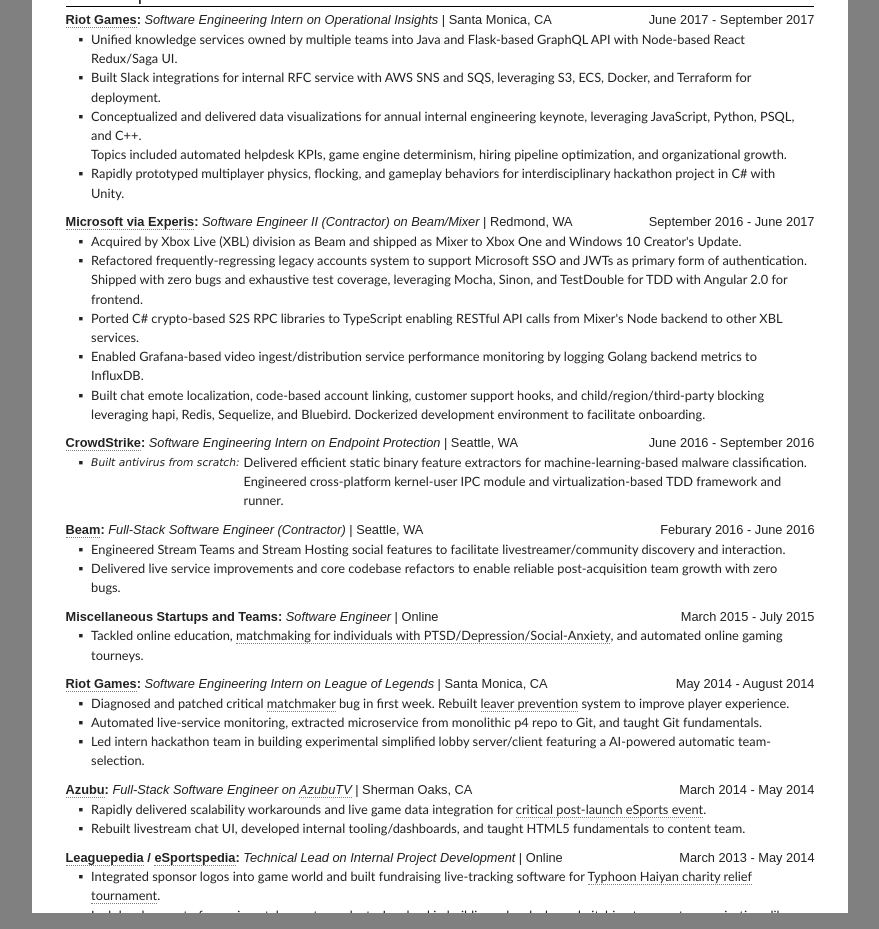
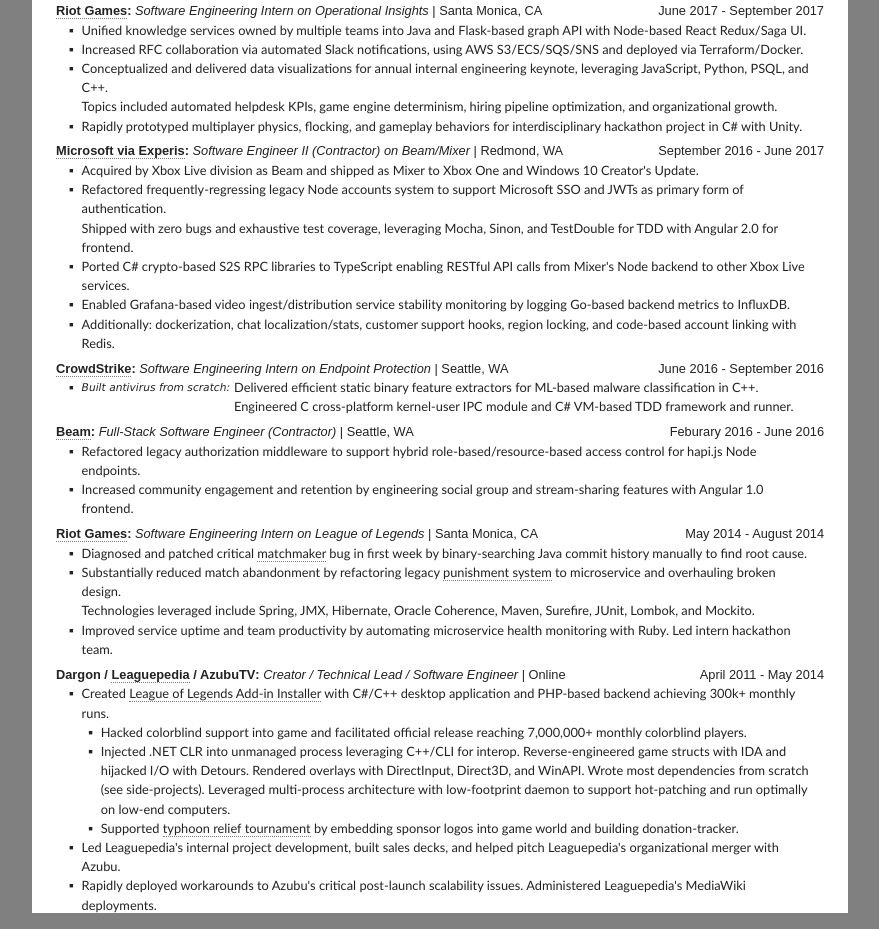
Before and after one commit to ItzWarty/resume, a plain HTML site: page index.html in a window 1280 px wide. Shown: the part 159-1088 px from the top of the page, without its empty margins (200-1079 px from the left). Drawn offline with Linux system fonts and the light colour scheme.

Commit message:
reword more stuff

```diff
--- a/index.html
+++ b/index.html
@@ -4,6 +4,10 @@
 What you did, how you did it, why did it matter.
 Accomplished X as measured by Y by doing Z.
 Include language used next to project.
+
+Refactor
+Impact
+
 -->
 <html>
   <head>
@@ -64,12 +68,12 @@ Include language used next to project.
                      <ul>
                         <li>
                            <p>
-                              Unified knowledge services owned by multiple teams into Java and Flask-based GraphQL API with Node-based React Redux/Saga UI.</br>
+                              Unified knowledge services owned by multiple teams into Java and Flask-based graph API with Node-based React Redux/Saga UI.</br>
                            </p>
                         </li>
                         <li>
                            <p>
-                              Built Slack integrations for internal RFC service with AWS SNS and SQS, leveraging S3, ECS, Docker, and Terraform for deployment.
+                              Increased RFC collaboration via automated Slack notifications, using AWS S3/ECS/SQS/SNS and deployed via Terraform/Docker.
                               <!-- Engineered internal knowledge API and frontend to consolidate company-wide tooling (e.g. org chart queries, RFCs, code dependencies). -->
                            </p>
                         </li>
@@ -107,16 +111,6 @@ Include language used next to project.
                   </section>
                </li>
                <li class="thing">
-               <!--
-
-               What you did, how you did it, why did it matter.
-               Accomplished X as measured by Y by doing Z.
-               Include language used next to project.
-
-               Refactor
-               Impact
-
-               -->
                   <header>
                      <h1><a href="https://www.mixer.com/">Microsoft via Experis</a></h1>
                      <address>Redmond, WA</address>
@@ -127,13 +121,13 @@ Include language used next to project.
                      <ul>
                         <li>
                            <p>
-                              Acquired by Xbox Live (XBL) division as Beam and
+                              Acquired by Xbox Live division as Beam and
                               shipped as Mixer to Xbox One and Windows 10 Creator's Update.
                            </p>
                         </li>
                         <li>
                            <p>
-                              Refactored frequently-regressing legacy accounts system to support Microsoft SSO and JWTs as primary form of authentication.</br>
+                              Refactored frequently-regressing legacy Node accounts system to support Microsoft SSO and JWTs as primary form of authentication.</br>
 
                               Shipped with zero bugs and exhaustive test coverage, leveraging Mocha, Sinon, and TestDouble for TDD with Angular 2.0 for frontend.
                            </p>
@@ -141,19 +135,19 @@ Include language used next to project.
                         <li>
                            <p>
                               Ported C# crypto-based S2S RPC libraries to TypeScript enabling
-                              RESTful API calls from Mixer's Node backend to other XBL services.
+                              RESTful API calls from Mixer's Node backend to other Xbox Live services.
                            </p>
                         </li>
                         <li>
                            <p>
-                              Enabled Grafana-based video ingest/distribution service performance monitoring
-                              by logging Golang backend metrics to InfluxDB.
+                              Enabled Grafana-based video ingest/distribution service stability monitoring
+                              by logging Go-based backend metrics to InfluxDB.
                            </p>
                         </li>
                         <li>
                            <p>
-                              Built chat emote localization, code-based account linking, customer support hooks, and child/region/third-party blocking
-                              leveraging hapi, Redis, Sequelize, and Bluebird. Dockerized development environment to facilitate onboarding.
+                              Additionally: dockerization, chat localization/stats, customer support hooks, region locking, and code-based account linking with Redis.
+                              <!-- leveraging hapi, Redis, Sequelize, and Bluebird. Dockerized development environment to facilitate onboarding. -->
                            </p>
                         </li>
                         <!-- <li> -->
@@ -188,14 +182,24 @@ Include language used next to project.
                         <li>
                            <h2>Built antivirus from scratch:</h2>
                            <p>
-                              Delivered efficient static binary feature extractors for machine-learning-based malware classification.<br/>
-                              Engineered cross-platform kernel-user IPC module and virtualization-based TDD framework and runner.
+                              Delivered efficient static binary feature extractors for ML-based malware classification in C++.<br/>
+                              Engineered C cross-platform kernel-user IPC module and C# VM-based TDD framework and runner.
                            </p>
                         </li>
                      </ul>
                   </section>
                </li>
                <li class="thing">
+                  <!--
+
+                  What you did, how you did it, why did it matter.
+                  Accomplished X as measured by Y by doing Z.
+                  Include language used next to project.
+
+                  Refactor
+                  Impact
+
+                  -->
                   <header>
                      <h1><a href="https://beam.pro">Beam</a></h1>
                      <address>Seattle, WA</address>
@@ -206,18 +210,24 @@ Include language used next to project.
                      <ul>
                         <li>
                            <p>
-                              Engineered Stream Teams and Stream Hosting social features to facilitate livestreamer/community discovery and interaction.
+                              Refactored legacy authorization middleware to support hybrid role-based/resource-based access control for hapi.js Node endpoints.
                            </p>
                         </li>
                         <li>
                            <p>
+                              Increased community engagement and retention by engineering social group and stream-sharing features with Angular 1.0 frontend.
+                              <!-- Engineered Stream Teams and Stream Hosting social features to facilitate livestreamer/community discovery and interaction. -->
+                           </p>
+                        </li>
+                        <!-- <li>
+                           <p>
                               Delivered live service improvements and core codebase refactors to enable reliable post-acquisition team growth with zero bugs.
                            </p>
-                        </li>
+                        </li> -->
                      </ul>
                   </section>
                </li>
-               <li class="thing">
+               <!-- <li class="thing">
                   <header>
                      <h1>Miscellaneous Startups and Teams</h1>
                      <address class="online">Online</address>
@@ -233,7 +243,7 @@ Include language used next to project.
                         </li>
                      </ul>
                   </section>
-               </li>
+               </li> -->
                <li class="thing">
                   <header>
                      <h1><a href="http://www.riotgames.com/">Riot Games</a></h1>
@@ -245,24 +255,35 @@ Include language used next to project.
                      <ul>
                         <li>
                            <p>
-                              Diagnosed and patched critical <a href="http://na.leagueoflegends.com/en/tag/team-builder">matchmaker</a> bug in first week.
-                              Rebuilt <a href="https://support.riotgames.com/hc/en-us/articles/201752714-LeaverBuster-FAQ">leaver prevention</a> system to improve player experience.
+                              Diagnosed and patched critical <a href="http://na.leagueoflegends.com/en/tag/team-builder">matchmaker</a> bug in first week by binary-searching Java commit history manually to find root cause.
                            </p>
                         </li>
                         <li>
                            <p>
-                              Automated live-service monitoring, extracted microservice from monolithic p4 repo to Git, and taught Git fundamentals.
+                              Substantially reduced match abandonment by
+                              refactoring legacy <a href="https://support.riotgames.com/hc/en-us/articles/201752714-LeaverBuster-FAQ">punishment system</a> to microservice
+                              and overhauling broken design.<br/>
+                              Technologies leveraged include Spring, JMX, Hibernate, Oracle Coherence, Maven, Surefire, JUnit, Lombok, and Mockito.
                            </p>
                         </li>
                         <li>
                            <p>
+                              Improved service uptime and team productivity by automating microservice health monitoring with Ruby. Led intern hackathon team.
+                               <!-- and extracting microservices from P4 monolith to Git. -->
+                              <!-- Automated microservice monitoring with Ruby, migrated codebase from P4 monolith to Git, taught Git, and led intern hackathon team. -->
+                              <!-- and taught team Git fundamentals. -->
+                              <!-- Automated live-service monitoring, extracted microservice from monolithic p4 repo to Git, and taught Git fundamentals. -->
+                           </p>
+                        </li>
+                        <!-- <li>
+                           <p>
                               Led intern hackathon team in building experimental simplified lobby server/client featuring a AI-powered automatic team-selection.
                            </p>
-                        </li>
+                        </li> -->
                      </ul>
                   </section>
                </li>
-               <li class="thing">
+               <!-- <li class="thing">
                   <header>
                      <h1><a href="http://www.azubu.tv/company-profile">Azubu</a></h1>
                      <address>Sherman Oaks, CA</address>
@@ -283,24 +304,58 @@ Include language used next to project.
                         </li>
                      </ul>
                   </section>
-               </li>
+               </li> -->
                <li class="thing">
                   <header>
-                     <h1><a href="http://lol.gamepedia.com/">Leaguepedia</a> / <a href="http://lol.esportspedia.com/">eSportspedia</a></h1>
+                     <h1>Dargon / <a href="http://lol.gamepedia.com/">Leaguepedia</a> / AzubuTV</h1>
                      <address class="online">Online</address>
-                     <time>March 2013 - May 2014</time>
-                     <span class="role">Technical Lead on Internal Project Development</span>
+                     <time>April 2011 - May 2014</time>
+                     <span class="role">Creator / Technical Lead / Software Engineer</span>
                   </header>
                   <section>
                      <ul>
                         <li>
                            <p>
-                              Integrated sponsor logos into game world and built fundraising live-tracking software for <a href="http://lol.gamepedia.com/Pros_Play_for_the_Philippines">Typhoon Haiyan charity relief tournament</a>.
+                              Created <a href="http://forums.na.leagueoflegends.com/board/showthread.php?t=722943%255D">League of Legends Add-in Installer</a> with C#/C++ desktop application and PHP-based backend achieving 300k+ monthly runs.
+                           </p>
+                        </li>
+                        <li style="margin-left: 1.5em;">
+                           <p>
+                              Hacked colorblind support into game and facilitated official release reaching 7,000,000+ monthly colorblind players.
+                           </p>
+                        </li>
+                        <li style="margin-left: 1.5em;">
+                           <p>
+                              Injected .NET CLR into unmanaged process leveraging C++/CLI for interop. Reverse-engineered game structs with IDA and hijacked I/O with Detours.
+                              Rendered overlays with DirectInput, Direct3D, and WinAPI. Wrote most dependencies from scratch (see side-projects).
+                              Leveraged multi-process architecture with low-footprint daemon to support hot-patching and run optimally on low-end computers.
+                           </p>
+                        </li>
+                        <li style="margin-left: 1.5em;">
+                           <p>
+                              Supported <a href="http://lol.gamepedia.com/Pros_Play_for_the_Philippines">typhoon relief tournament</a>
+                              by embedding sponsor logos into game world and building donation-tracker.
+                              <!-- Integrated sponsor logos into game world and built fundraising live-tracking software for <a href="http://lol.gamepedia.com/Pros_Play_for_the_Philippines">Typhoon Haiyan charity relief tournament</a>. -->
                            </p>
                         </li>
                         <li>
                            <p>
-                              Led development of experimental esports products. Involved in building sales decks and pitching to esports organizations like Azubu.
+                              Led Leaguepedia's internal project development, built sales decks, and helped pitch Leaguepedia's organizational merger with Azubu.
+                           </p>
+                        </li>
+                        <li>
+                           <p>
+                              Rapidly deployed workarounds to Azubu's critical post-launch scalability issues.
+                              Administered Leaguepedia's MediaWiki deployments.</br>
+
+                              Rebuilt livestream chat UI, developed internal tooling/dashboards,
+                              and embedded game scoreboard under streams.
+
+                              <!-- Embedded scalable live game data integration under
+                               rebuilt livestream chat UI, and developed internal tooling/dashboards. -->
+                              <!-- rapidly delivered scalability workarounds and live game data integration
+                               for <a href="https://web.archive.org/web/20140822040819/http://allstars.azubu.tv/">critical post-launch eSports event</a>. -->
+                              <!-- Rebuilt livestream chat UI, developed internal tooling/dashboards, and taught HTML5 fundamentals to content team. -->
                            </p>
                         </li>
                      </ul>
@@ -309,37 +364,42 @@ Include language used next to project.
             </ul>
          </section>
          <section class="resume-block">
-            <h1>Leadership and Projects</h1>
+            <h1>Additional Experience</h1>
             <ul>
                <li class="thing">
                   <header>
                      <h1>Side-Projects (See GitHub)</h1>
-                     <time>April 2011 - Present</time>
+                     <time>Early 2000's - Present</time>
                   </header>
                   <section>
                      <ul>
                         <li>
                            <p>
-                              Hacked colorblind support into League of Legends, facilitated official feature release now reaching 7,000,000+ colorblind players/month.
+                              Building 3D real-time strategy game in C# to explore AI, computational geometry, and robotics (search and motion planning).
                            </p>
                         </li>
                         <li>
                            <p>
-                              Created <a href="http://forums.na.leagueoflegends.com/board/showthread.php?t=722943%255D">League of Legends Add-in Installer</a> which kickstarted numerous community content creators and reached 300k+ monthly runs.
+                              Automated <a href="http://www.itzwarty.com/character-detection-in-league-of-legends-artwork/">Character Detection in Hand-Drawn Game Artwork</a> leveraging AForge for computer vision. Shipped with Dargon
+
+                              alongside my own
+                              <a href="https://github.com/the-dargon-project/commons">lock-free primitive</a>,
+                              <a href="https://github.com/the-dargon-project/dargon.nest">orchestration, deployment</a>,
+                              <a href="https://github.com/the-dargon-project/NMockito">mocking</a>, <a href="https://github.com/the-dargon-project/Dargon.Management-Interface">JMX-like</a>, <a href="https://github.com/miyu/Constructors">Lombok-like</a>, <a href="https://github.com/the-dargon-project/ryu">IoC</a>,
+                              <a href="https://github.com/the-dargon-project/vox">serialization</a>, and
+                              <a href="https://github.com/the-dargon-project/courier">networking</a>
+                              C# frameworks.
+                           </p>
+                           <!-- <a href="https://github.com/the-dargon-project/Dargon.Hydar">In-Memory Data Grid</a>. -->
+                        </li>
+                        <li>
+                           <p>
+                              Developed <a href="https://github.com/miyu/campfirenet">Bluetooth Mesh Network framework</a> for undergraduate capstone, leveraging Xamarin for C# mobile development.
                            </p>
                         </li>
                         <li>
-                           <h2>And More:</h2>
                            <p>
-                              <a href="https://github.com/miyu/derp">Optimal Pathfinding on Procedural Surfaces</a>,
-                              <a href="https://github.com/the-dargon-project/commons">Lock-Free Channels/Async Primitives</a>,
-                              <a href="http://www.itzwarty.com/character-detection-in-league-of-legends-artwork/">Character Detection in Hand-Drawn Art</a>,
-                              <a href="https://github.com/the-dargon-project/dargon.nest">Patching/Deployment</a>,
-                              <a href="https://github.com/the-dargon-project/NMockito">Mockito</a>/<a href="https://github.com/the-dargon-project/Dargon.Management-Interface">JMX</a>/<a href="https://github.com/miyu/Constructors">Lombok</a>/<a href="https://github.com/the-dargon-project/ryu">IoC container</a> for .NET,
-			      <!--<a href="https://github.com/the-dargon-project/vox">Serialization</a>,-->
-			      <!--<a href="https://github.com/the-dargon-project/courier">Networking</a>,-->
-			      <a href="https://github.com/miyu/campfirenet">Bluetooth Mesh Network</a>, and
-                              <a href="https://github.com/the-dargon-project/Dargon.Hydar">In-Memory Data Grid</a>.
+                              Built a JavaScript Game Boy Z80-like CPU emulator back in middle school. Learned ActionScript 2.0 with C# interop to build games and tools.
                            </p>
                         </li>
                      </ul>
@@ -360,15 +420,16 @@ Include language used next to project.
                      <time>September 2015 - February 2017</time>
                      <span class="role">Captain / Vice President of Computer Engineering</span>
                   </header>
-                  <section>
+                  <!-- <section>
                      <ul>
                         <li>
                            <p>
-                              Led pivot to autonomous robotics. Reworked hardware/software stack, taught software engineering fundamentals, project management.
+                              Led pivot to autonomous robotics.
+                              Reworked hardware/software stack, taught software engineering fundamentals, project management.
                            </p>
                         </li>
                      </ul>
-                  </section>
+                  </section> -->
                </li>
                <!-- <li class="thing">
                   <header>
@@ -389,7 +450,7 @@ Include language used next to project.
                <!-- </li> -->
             </ul>
          </section>
-         <section class="resume-block">
+         <!-- <section class="resume-block">
             <h1>Technical Skills</h1>
             <ul>
                <li class="thing">
@@ -405,8 +466,7 @@ Include language used next to project.
                         <li>
                            <h2>Technologies:</h2>
                            <p>
-                              <!-- All major platforms. -->
-
+                              All major platforms.
                               Microsoft Stack (WinAPI, DirectX, Xamarin), Node, Docker, AWS, Terraform,
                               OpenCV, WinDbg, IDA, Angular, and React.
                            </p>
@@ -415,7 +475,7 @@ Include language used next to project.
                   </section>
                </li>
             </ul>
-         </section>
+         </section> -->
       </div>
       <div class="page" id="debug_page" style="display: none;">
             <script>
--- a/style.less
+++ b/style.less
@@ -3,7 +3,7 @@
 @force-print: false;
 @line-height: 1.5em;
 @fluid-block-spacing: 0.7em;
-@thing-spacing: 0.9em;
+@thing-spacing: 0.60em;
 @name-header-negative-left-margin: -0.02em;
 @name-header-negative-top-margin: -0.18em + @name-header-negative-left-margin;
 @tail-section-negative-margin: @name-header-negative-top-margin;
@@ -56,7 +56,7 @@ body {
    height: 11in;
    margin-top: @page_spacing;
    margin-right: @page_spacing;
-   padding: 0.3492in;
+   padding: 0.25in;
    color: #222222;
    background-color: white;
    overflow: hidden !important;
```
Also changed, not shown: style.css, 1 other file.
